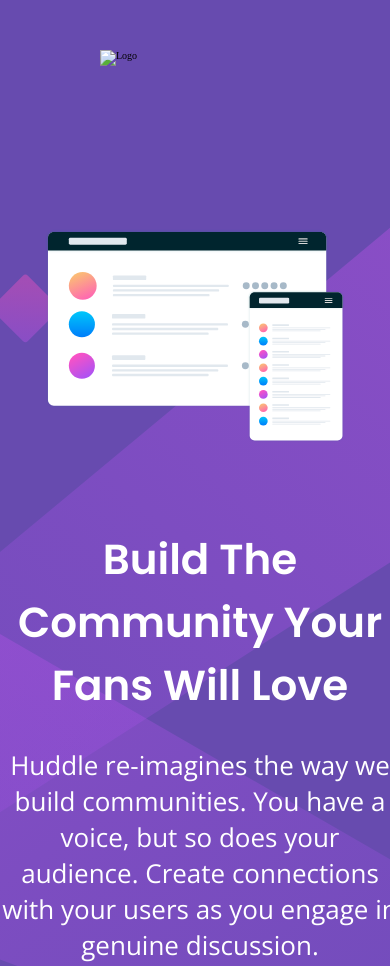
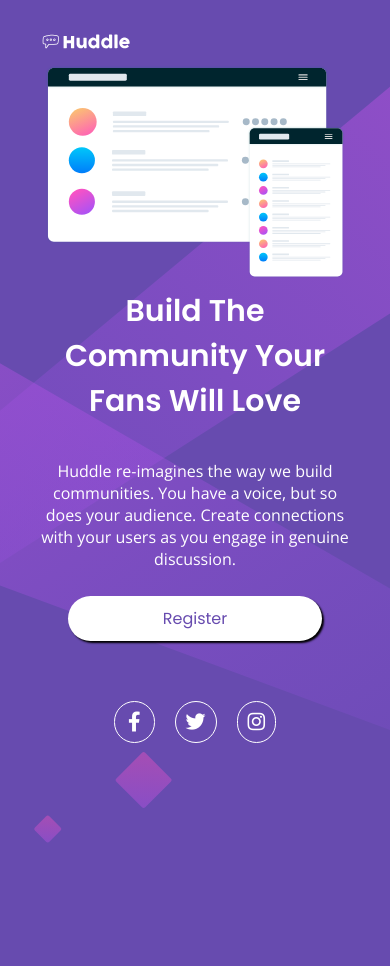
Before and after one commit to BrunoRodri/quest-html-css-avancado, a plain HTML site: page index.html in a window 390 px wide. Shown: the top 966 px of the page. After the commit the page ends 844 px from the top, so only its background shows below. Drawn offline with nearby package versions, Linux system fonts and the light colour scheme.

Commit message:
Correção do design

```diff
--- a/index.html
+++ b/index.html
@@ -7,6 +7,7 @@
 
     <link rel="stylesheet" href="./src/css/style.css" />
     <link rel="stylesheet" href="./src/css/responsivo.css" />
+    <link rel="stylesheet" href="./src/css/reset.css" />
 
     <link
       rel="icon"
@@ -39,12 +40,12 @@
   </head>
 
   <body>
-    <main>
       <section class="page">
         <div class="logo">
           <img src="./src/images/logo.svg" alt="Logo" />
         </div>
 
+        <div class="container">
           <div class="mockup">
             <img src="./src/images/illustration-mockups.svg" alt="mockups" />
           </div>
@@ -54,20 +55,21 @@
 
             <p class="subtitulo">
               Huddle re-imagines the way we build communities. You have a voice,
-            but so does your audience. Create connections with your users as you
-            engage in genuine discussion.
+              but so does your audience. Create connections with your users as
+              you engage in genuine discussion.
             </p>
 
             <a class="registrar" href="#">Register</a>
           </div>
+        </div>
 
         <div class="social">
           <a href="">
-            <i class="fab fa-facebook-square"></i>
+            <i class="fab fa-facebook-f"></i>
           </a>
 
           <a href="">
-            <i class="fab fa-twitter-square"></i>
+            <i class="fab fa-twitter"></i>
           </a>
 
           <a href="">
@@ -75,15 +77,14 @@
           </a>
         </div>
       </section>
-    </main>
 
-    <footer>
+    <!-- <footer>
       <p class="attribution">
         Challenge by
         <a href="https://www.frontendmentor.io?ref=challenge" target="_blank"
           >Frontend Mentor</a
         >. Coded by <a href="#">Bruno Rodrigues</a>.
       </p>
-    </footer>
+    </footer> -->
   </body>
 </html>
--- /dev/null
+++ b/src/css/reset.css
@@ -0,0 +1,5 @@
+html {
+  margin: 0px;
+  padding: 0px;
+  box-sizing: border-box;
+}
--- a/src/css/responsivo.css
+++ b/src/css/responsivo.css
@@ -1,76 +1,62 @@
-@media (max-width: 750px) {
-  main {
-    position: absolute;
-    top: 0;
-    left: 0;
-    margin: 0;
-    padding: 0;
+@media (max-width: 1210px) {
+  html {
     background: url('../images/bg-mobile.svg') center center no-repeat;
     background-size: cover;
     background-color: hsl(257, 40%, 49%);
-    max-width: 100vw;
-    min-height: 100vh;
-  }
-
-  .page {
-    display: flex;
-    flex-direction: column;
-
   }
 
   .logo {
-    margin-left: 10rem;
+    margin-left: 3rem;
+    margin-top: 3rem;
+  }
+
+  .logo img{
+    width: 50%;
   }
 
   .mockup {
+    margin: 0;
     display: flex;
     justify-content: center;
-    margin-top: 10rem;
   }
 
   .mockup img {
     width: 80%;
-    min-width: 300px;
+    margin: 1rem;
+  }
+
+  .container{
+    flex-direction: column;
+    width: 100%;
+    margin: auto;
+    gap: 0;
   }
 
   .content {
-    padding: 0;
-    position: static;
-    display: flex;
-
-    margin: auto;
+    text-align: center;
+    align-items: center;
+    /* margin: 0px auto; */
   }
 
   .content .titulo {
-    font-size: 4.2rem;
-    text-align: center;
-    max-width: 500px;
-
+    max-width: 100%;
   }
 
   .content .subtitulo {
-    font-size: 2.6rem;
-    text-align: center;
-    margin: 3rem auto;
-    max-width: 550px;
+    max-width: 100%;
   }
 
-  .registrar {
-    margin:  1.5rem auto;
-    font-size: 2.6rem;
-
-    padding: 1.5rem 15rem;
-
+   .content .registrar{
+    width: 65%;
+    max-width: 300px;
+    padding-top: 1rem;
+    padding-bottom: 1rem;
   }
 
   .social {
-    position: static;
-    max-width: 500px;
-
-    margin: 10rem auto;
-
-
+    justify-content: center;
+    margin-top: 6rem;
+    margin-right: 0rem;
   }
 
-
 }
--- a/src/css/style.css
+++ b/src/css/style.css
@@ -4,42 +4,33 @@
   font-size: 62.5%;
 }
 
-main {
+html {
   background: url('../images/bg-desktop.svg') center center no-repeat;
   background-color: hsl(257, 40%, 49%);
-  width: 1440px;
-  min-height: 85vh;
-  display: flex;
-  margin-top: 8rem;
-  margin-left: auto;
-  margin-right: auto;
-  flex-direction: column;
-}
-
-.page {
-  display: grid;
-  grid: 'logo .'
-        'mockup content'
-        'mockup content'
-        '. social';
-  grid-template-columns: 1fr 1fr;
-  position: relative;
+  height: 100vh;
+  background-size: cover;
 }
 
 /* LOGO */
 
-.logo{
-  grid-area: logo;
-  width: 264px;
-  height: 49px;
-  margin: 3rem;
+.logo {
+  width: 50%;
   margin-top: 5rem;
+  margin-left:16rem;
+}
+
+/* CONTAINER */
+
+.container {
+  display: flex;
+  gap: 6rem;
+  justify-content: center;
+  margin: 5rem;
 }
 
 /* MOCKUP */
 
 .mockup {
-  grid-area: mockup;
   margin: 5rem;
 }
 
@@ -47,45 +38,41 @@
 
 .content {
   color: white;
-  grid-area: content;
+  margin: 0 3rem;
   display: flex;
   flex-direction: column;
   justify-content: center;
-  position: absolute;
-  top: 60px;
 }
 
 .content .titulo {
-  max-width: 500px;
+  max-width: 600px;
   font-family: 'Poppins', sans-serif;
   font-weight: 600;
-  font-size: 4.2rem;
-  margin-bottom: 0px;
+  font-size: max(3rem , 2.8vw);
+  margin-bottom: 2rem;
+  margin-top: 0rem;
 }
 
 .content .subtitulo {
+  max-width: 750px;
   font-family: 'Open Sans', sans-serif;
-  margin-right: 6.5rem;
-  max-width: 500px;
-  margin-top: 2rem;
-  margin-bottom: 2rem;
-  font-size: 1.6rem;
+  font-size: max(1.6rem, 1.3vw);
 }
 
 /* BOTÃO REGISTER */
 
 .registrar {
-
-  display: flex;
-  max-width: 100px;
-  padding: 1rem 2.5rem;
+  width: 25%;
+  padding: 1.5rem 2.5rem;
   background-color: white;
   border-radius: 5rem;
-  justify-content: center;
   text-decoration: none;
   margin-top: 1rem;
   font-family: 'Poppins', sans-serif;
-  font-size: 1.6rem;
+  font-size: max(1.6rem, 1vw);
+  text-align: center;
+  box-shadow: 2px 2px 2px black;
+  color: hsl(257, 40%, 49%);
 }
 
 .registrar:hover {
@@ -96,19 +83,25 @@
 /* SOCIAL */
 
 .social {
-  grid-area: social;
-  position: absolute;
-  right: 100px;
-  bottom: -20px;
   display: flex;
+  justify-content: flex-end;
   gap: 2rem;
+  margin-right: 10rem;
 }
 
 .social i {
-  font-size: 3.2rem;
+  padding: 1rem;
+  border: 1px solid white;
+  border-radius: 50px;
+  font-size: 2rem;
   color: white;
+}
+
+.social .fa-facebook-f {
+  padding: 1rem 1.3rem;
 }
 
 .social i:hover {
   color: hsl(300, 69%, 71%);
+  border-color: hsl(300, 69%, 71%);
 }
```
Also changed, not shown: src/images/logo.svg (added). Lines whose indentation alone changed are shown as unchanged.
